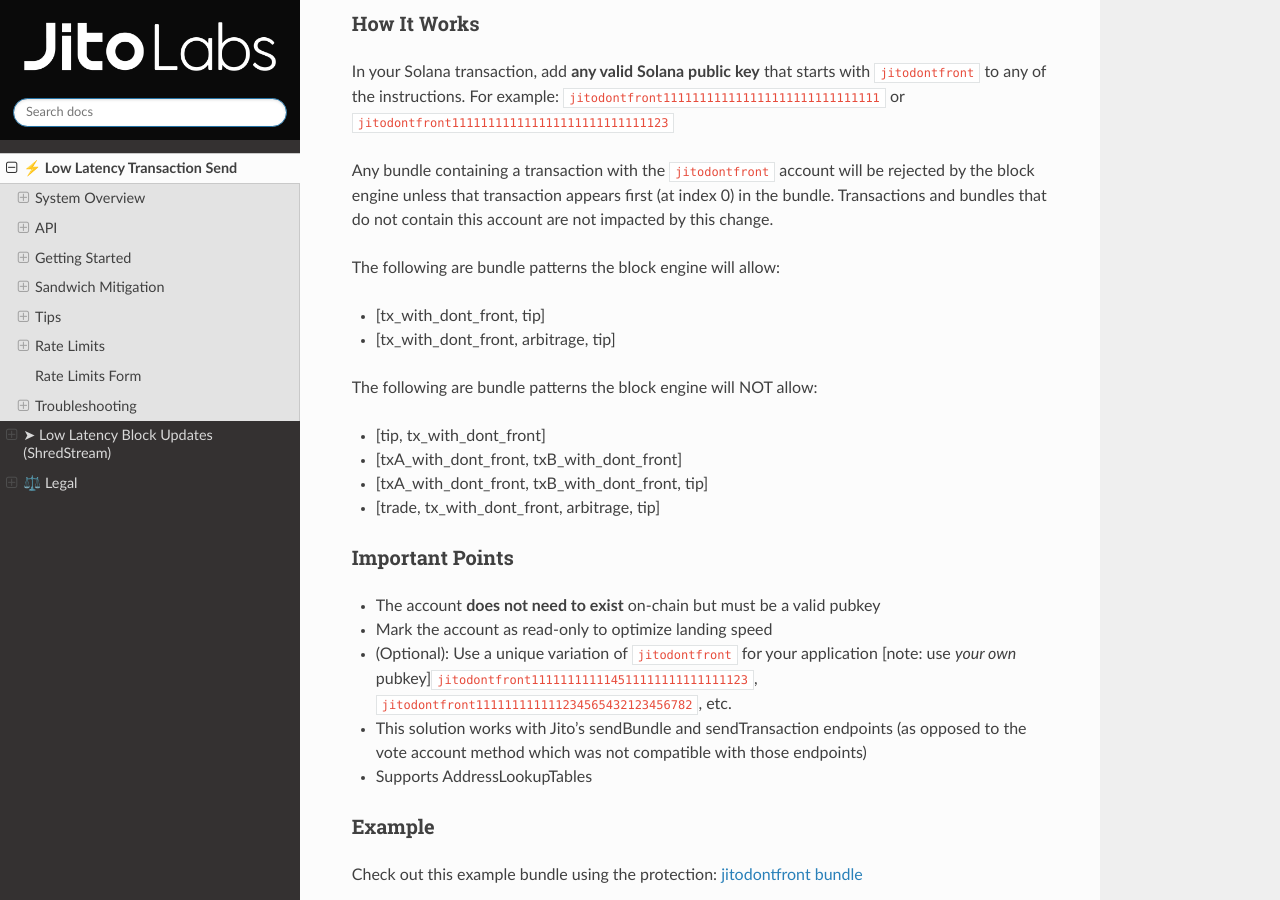
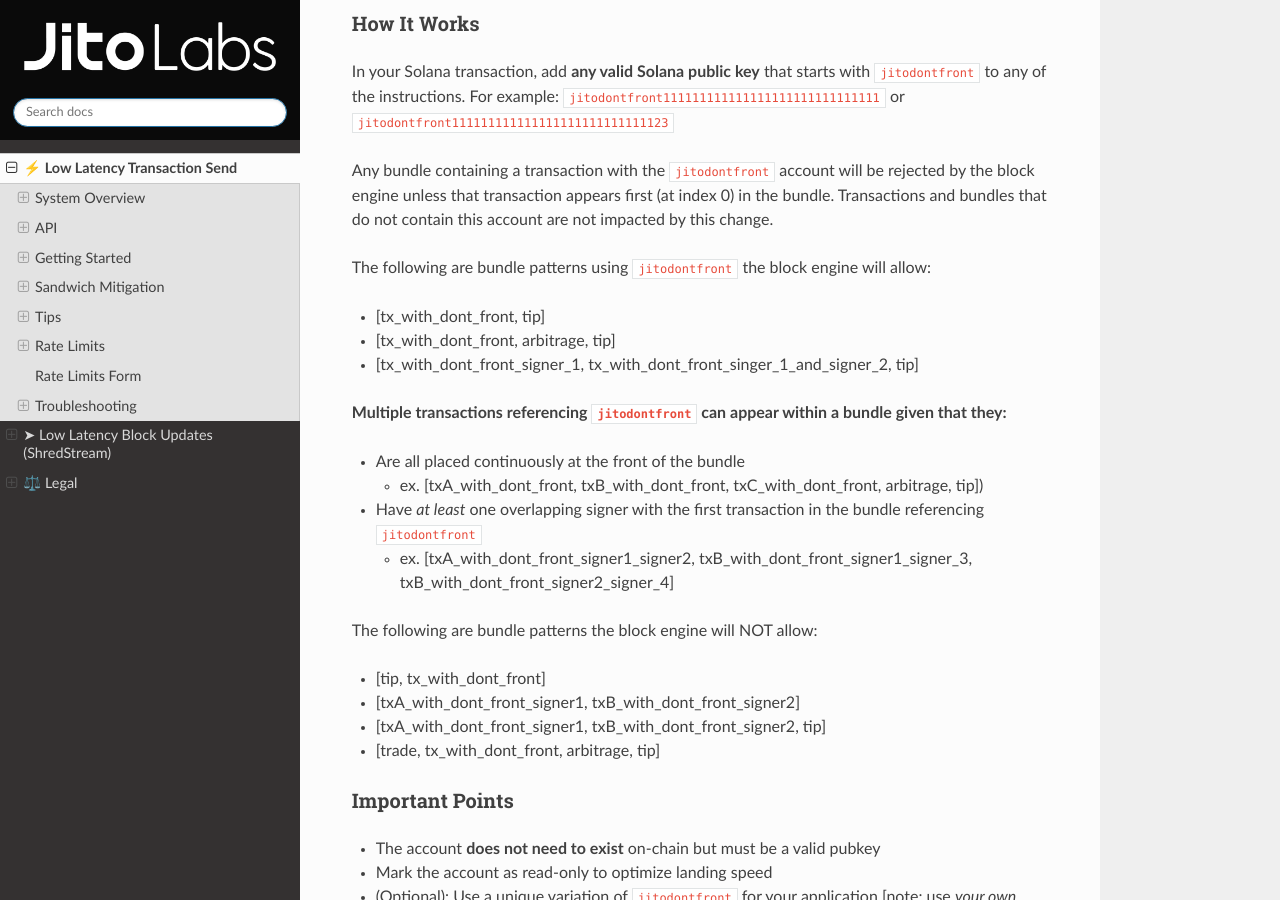
Before and after one commit to jito-labs/jito-docs, a Sphinx documentation site: the page built from docs/source/lowlatencytxnsend.md, in a window 1280 px wide and 900 px high, scrolled down 14263 px. Built offline with Sphinx 7.4.7 and the Read the Docs theme 3.1.0, drawn with Linux system fonts in a browser that asks for light colours.

Commit message:
Clarify Allowed `jitodontfront` Usage (#66)

```diff
--- a/docs/source/lowlatencytxnsend.md
+++ b/docs/source/lowlatencytxnsend.md
@@ -534,14 +534,21 @@
 
 Any bundle containing a transaction with the `jitodontfront` account will be rejected by the block engine unless that transaction appears first (at index 0) in the bundle. Transactions and bundles that do not contain this account are not impacted by this change.
 
-The following are bundle patterns the block engine will allow:
+The following are bundle patterns using `jitodontfront` the block engine will allow:
 - [tx_with_dont_front, tip]
 - [tx_with_dont_front, arbitrage, tip]
+- [tx_with_dont_front_signer_1, tx_with_dont_front_singer_1_and_signer_2, tip]
+
+**Multiple transactions referencing `jitodontfront` can appear within a bundle given that they:**
+- Are all placed continuously at the front of the bundle
+  - ex. [txA_with_dont_front, txB_with_dont_front, txC_with_dont_front, arbitrage, tip])
+- Have *at least* one overlapping signer with the first transaction in the bundle referencing `jitodontfront`
+  - ex. [txA_with_dont_front_signer1_signer2, txB_with_dont_front_signer1_signer_3, txB_with_dont_front_signer2_signer_4]
 
 The following are bundle patterns the block engine will NOT allow:
 - [tip, tx_with_dont_front]
-- [txA_with_dont_front, txB_with_dont_front]
-- [txA_with_dont_front, txB_with_dont_front, tip]
+- [txA_with_dont_front_signer1, txB_with_dont_front_signer2]
+- [txA_with_dont_front_signer1, txB_with_dont_front_signer2, tip]
 - [trade, tx_with_dont_front, arbitrage, tip]
 
 ### Important Points
```
